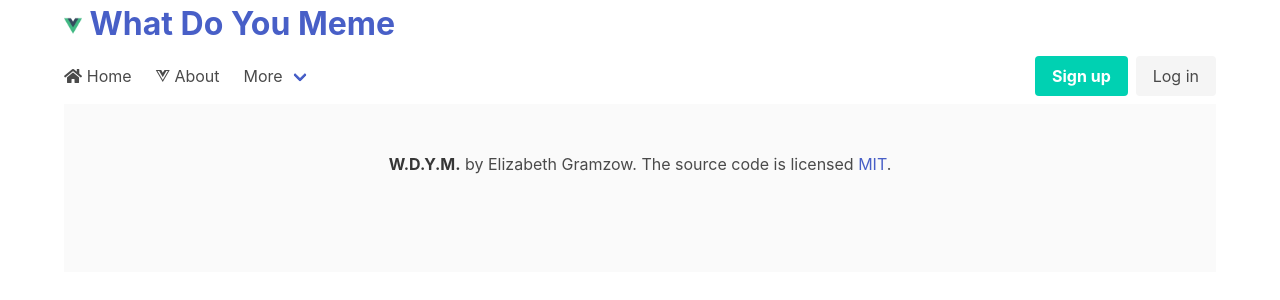
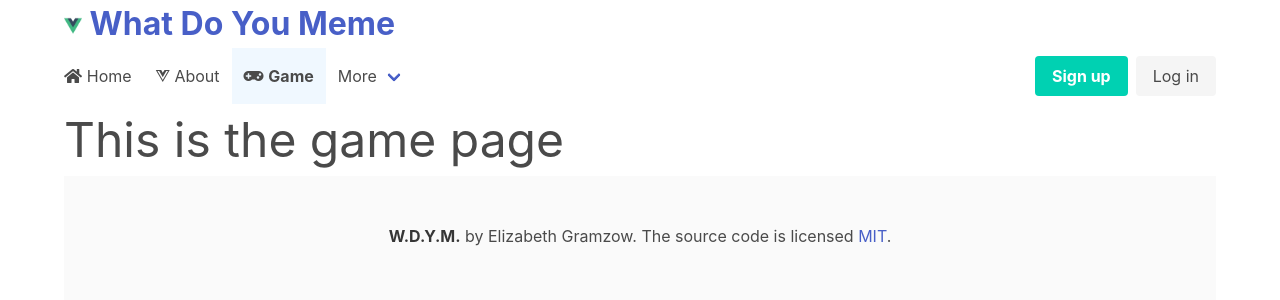
Before and after one commit to ElizabethGramzow/Fall2019_WebProgramming, a Vue app in the folder client/: page /game in a window 1280 px wide. Shown: the top 300 px of the page. Built offline with nearby package versions, Linux system fonts and the light colour scheme.

Commit message:
added game page and nav icon

```diff
--- a/client/src/components/Nav.vue
+++ b/client/src/components/Nav.vue
@@ -20,6 +20,11 @@
       <router-link active-class="active" to="/about" class="navbar-item">
         <i class="fab fa-vuejs fa-pull-left"></i>
         About
+      </router-link>
+
+      <router-link active-class="active" to="/game" class="navbar-item">
+        <i class="fas fa-gamepad fa-pull-left"></i>
+        Game
       </router-link>
 
       <div class="navbar-item has-dropdown is-hoverable" active-class="kind-of-active">
--- a/client/src/router/index.js
+++ b/client/src/router/index.js
@@ -1,6 +1,7 @@
 import Vue from 'vue';
 import VueRouter from 'vue-router';
 import Home from '../views/Home.vue';
+import Game from '../views/Game.vue';
 
 Vue.use(VueRouter);
 
@@ -18,6 +19,11 @@ const routes = [
     // which is lazy-loaded when the route is visited.
     component: () => import(/* webpackChunkName: "about" */ '../views/About.vue'),
   },
+  {
+    path: '/game',
+    name: 'game',
+    component: Game
+  },
 ];
 
 const router = new VueRouter({
--- /dev/null
+++ b/client/src/views/Game.vue
@@ -0,0 +1,15 @@
+<template>
+  <h1 class="is-size-1">
+      This is the game page
+  </h1>
+</template>
+
+<script>
+export default {
+
+}
+</script>
+
+<style>
+
+</style>
```
